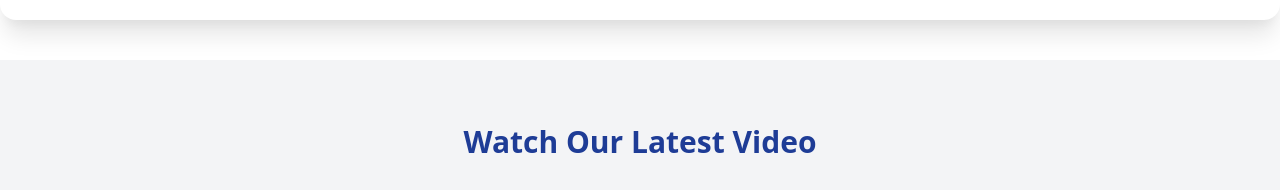
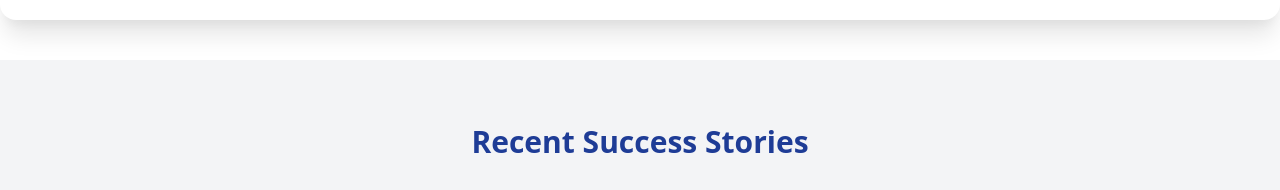
Before and after one commit to ankithreddi/westernadvisor, a plain HTML site: page index.html in a window 1280 px wide. Shown: the part 800-990 px from the top of the page. Drawn offline with nearby package versions, Linux system fonts and the light colour scheme.

Commit message:
index.html

```diff
--- a/index.html
+++ b/index.html
@@ -79,7 +79,7 @@
     <!-- Video Section -->
     <section id="video" class="py-16 bg-gray-100">
         <div class="max-w-6xl mx-auto px-4">
-            <h2 class="text-3xl font-bold text-center mb-8 brand-blue">Watch Our Latest Video</h2>
+            <h2 class="text-3xl font-bold text-center mb-8 brand-blue">Recent Success Stories</h2>
             <div class="flex justify-center">
                 <iframe width="560" height="315"
                     src="https://www.youtube.com/embed/nDAGImBveuQ?si=d3zFX-T3nY8EJuo_"
```
